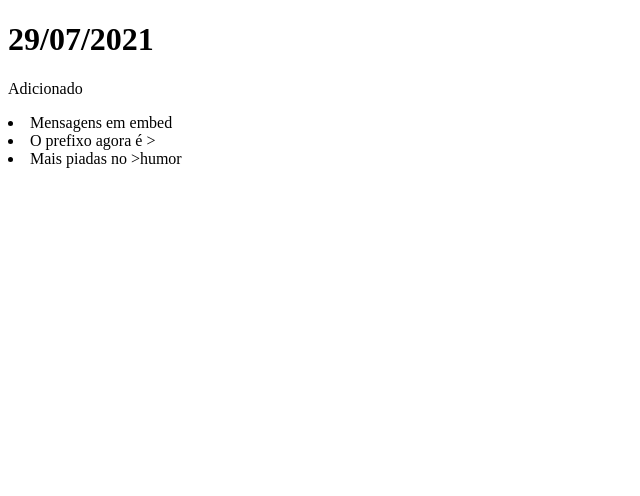
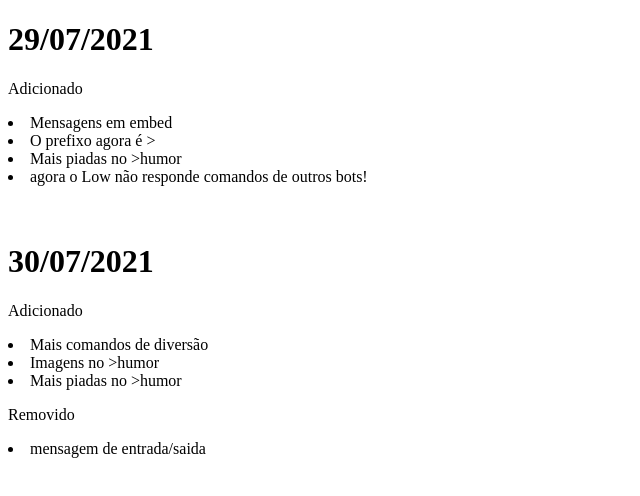
Before and after one commit to LuizF12/lowsite, a plain HTML site: page changelog.html in a window 1280 px wide. Shown: the whole page, without its empty margins (0-640 px from the left). Drawn offline with Linux system fonts and the light colour scheme.

Commit message:
Add files via upload

```diff
--- a/changelog.html
+++ b/changelog.html
@@ -6,12 +6,21 @@
 				<title>Título da página</title>
 </head>
 <body>
-				<cente>
+
 				<h1>29/07/2021</h1>
 				<p>Adicionado</p>
 				<li>Mensagens em embed</li>
 				<li>O prefixo agora é ></li>
 				<li>Mais piadas no >humor </li>
-				</cener>
+				<li>agora o Low não responde comandos de outros bots!</li>
+				<br>
+				<br>
+				<h1>30/07/2021</h1>
+				<p>Adicionado</p>
+				<li>Mais comandos de diversão</li>
+				<li>Imagens no >humor </li>
+				<li>Mais piadas no >humor</li>
+				<p>Removido</p>
+				<li>mensagem de entrada/saida</li>
 </body>
 </html>
```
Also changed, not shown: comandos.html (+1 -0 lines).
